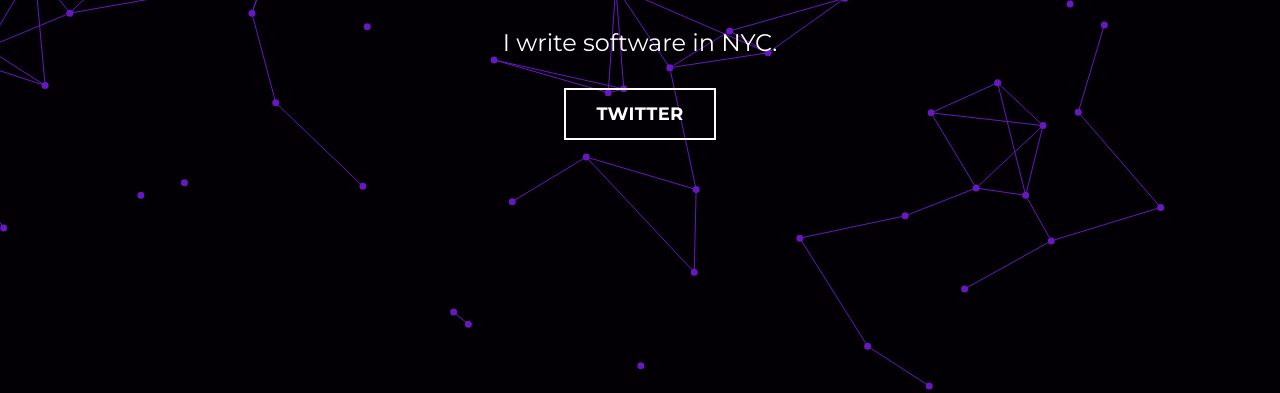
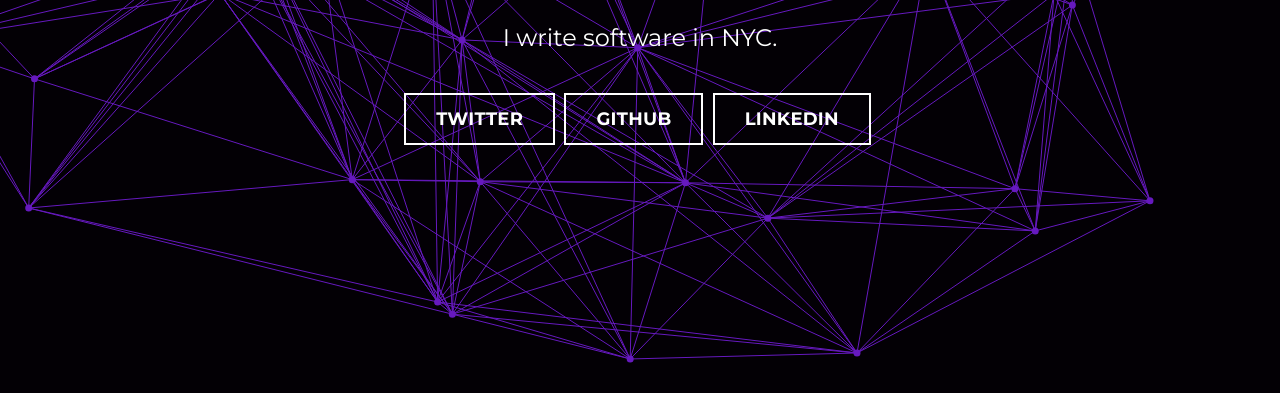
Before and after one commit to gvmatera/gvmatera.github.io, a plain HTML site: page index.html in a window 1280 px wide. Shown: the part 407-800 px from the top of the page. Drawn offline with Linux system fonts and the light colour scheme.

Commit message:
Update social links and particle effect

```diff
--- a/css/style.css
+++ b/css/style.css
@@ -111,6 +111,8 @@
   font-weight: 700;
   line-height: 1;
   color: #fff;
+  margin-right: 5px;
+  margin-top: 10px;
   text-decoration: none;
   -webkit-transition: all 0.4s;
      -moz-transition: all 0.4s;
--- a/index.html
+++ b/index.html
@@ -6,21 +6,19 @@
   <meta name="viewport" content="width=device-width, initial-scale=1.0">
   <link rel="stylesheet" href="css/style.css" />
   <link href='http://fonts.googleapis.com/css?family=Montserrat:400,700' rel='stylesheet' type='text/css'>
-  <!-- remember, jQuery is completely optional -->
-  <!-- <script type='text/javascript' src='js/jquery-1.11.1.min.js'></script> -->
-  <script type='text/javascript' src='js/jquery.particleground.min.js'></script>
-  <script type='text/javascript' src='js/demo.js'></script>
 </head>
-
 <body>
-
 <div id="particles">
   <div id="intro">
     <h1>Gianni Matera</h1>
     <p>I write software in NYC.</p>
     <a href="https://twitter.com/GianniMatera" class="btn">Twitter</a>
+    <a href="https://github.com/gvmatera" class="btn">Github</a>
+    <a href="https://www.linkedin.com/in/giannimatera" class="btn">LinkedIn</a>
   </div>
 </div>
+<script type='text/javascript' src='js/jquery.particleground.min.js'></script>
+<script type='text/javascript' src='js/demo.js'></script>
 <script>
   (function(i,s,o,g,r,a,m){i['GoogleAnalyticsObject']=r;i[r]=i[r]||function(){
   (i[r].q=i[r].q||[]).push(arguments)},i[r].l=1*new Date();a=s.createElement(o),
--- a/js/demo.js
+++ b/js/demo.js
@@ -6,22 +6,11 @@
 document.addEventListener('DOMContentLoaded', function () {
   particleground(document.getElementById('particles'), {
     dotColor: '#6619bf',
-    lineColor: '#6619bf'
+    lineColor: '#6619bf',
+    density: 25000,
+    parallaxMultiplier: 4,
+    proximity: 400
   });
   var intro = document.getElementById('intro');
   intro.style.marginTop = - intro.offsetHeight / 2 + 'px';
 }, false);
-
-
-/*
-// jQuery plugin example:
-$(document).ready(function() {
-  $('#particles').particleground({
-    dotColor: '#5cbdaa',
-    lineColor: '#5cbdaa'
-  });
-  $('.intro').css({
-    'margin-top': -($('.intro').height() / 2)
-  });
-});
-*/
```
